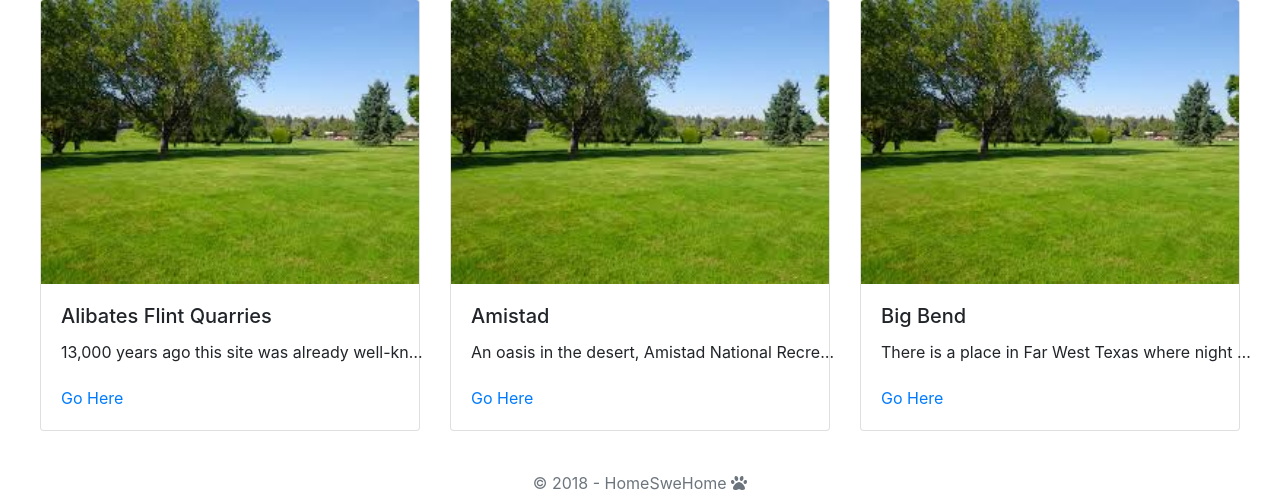
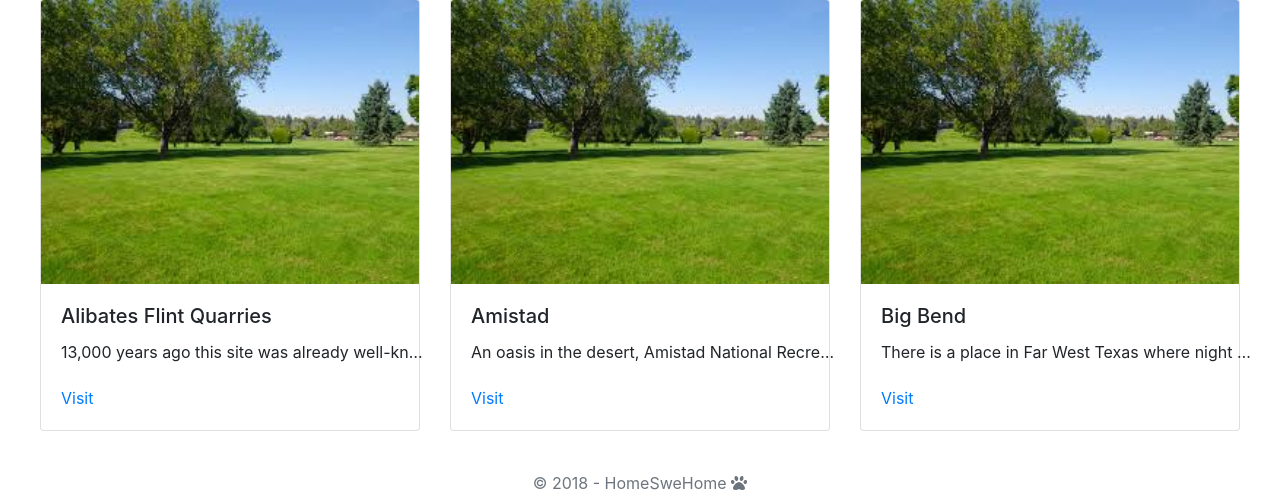
Before and after one commit to TimCoding/HomeSweHome, a Python web app: template server/templates/dog_details.html in a window 1280 px wide. Shown: the part 862-1363 px from the top of the page. Run offline with Jinja, Linux system fonts and the light colour scheme; the template is opened without the code that fills it, so the values that code supplies are empty; some libraries are stand-ins or nearby versions.

Commit message:
added image to jumbotron in park_details, added a park_details.css, fixed inconsistency of link in dog_details

```diff
--- /dev/null
+++ b/server/static/styles/park_details_style.css
@@ -0,0 +1,5 @@
+.jumbotron{
+    background-image: url('https://images.unsplash.com/photo-1508922450598-2f5b1193950a?ixlib=rb-0.3.5&ixid=eyJhcHBfaWQiOjEyMDd9&s=d213b02f0d7c7935bb3889e81b78ea59&auto=format&fit=crop&w=1107&q=80');
+    background-size: cover;
+    min-height: 400px;
+}
--- a/server/templates/dog_details.html
+++ b/server/templates/dog_details.html
@@ -84,7 +84,7 @@
           <div class="card-body">
             <h5 class="card-title">Alibates Flint Quarries</h5>
             <p class="card-text"><span>13,000 years ago this site was already well-known by mammoth hunters as a place to get the best stone for their tools. Centuries passed but the colorful flint found right here in the Texas panhandle never lost its value and usefulness. Visit and gain a sense of how integral this site was to the survival, commerce and culture of the High Plains.</span></p>
-            <a href="/park_details/0" class="card-link">Go Here</a>
+            <a href="/park_details/0" class="card-link">Visit</a>
           </div>
         </div>
 
@@ -93,7 +93,7 @@
           <div class="card-body">
             <h5 class="card-title">Amistad</h5>
             <p class="card-text"><span>An oasis in the desert, Amistad National Recreation Area consists of the US portion of the International Amistad Reservoir. Amistad, whose name comes from the Spanish word meaning friendship, is best known for excellent water-based recreation, camping, hiking, rock art viewing, and its rich cultural history. Amistad is also home to a wide variety of plant and animal life above and below the water.</span></p>
-            <a href="/park_details/1" class="card-link">Go Here</a>
+            <a href="/park_details/1" class="card-link">Visit</a>
           </div>
         </div>
 
@@ -102,7 +102,7 @@
           <div class="card-body">
             <h5 class="card-title">Big Bend</h5>
             <p class="card-text"><span>There is a place in Far West Texas where night skies are dark as coal and rivers carve temple-like canyons in ancient limestone. Here, at the end of the road, hundreds of bird species take refuge in a solitary mountain range surrounded by weather-beaten desert. Tenacious cactus bloom in sublime southwestern sun, and diversity of species is the best in the country. This magical place is Big Bend.</span></p>
-            <a href="/park_details/2" class="card-link">Go Here</a>
+            <a href="/park_details/2" class="card-link">Visit</a>
           </div>
         </div>
       </div>
--- a/server/templates/park_details.html
+++ b/server/templates/park_details.html
@@ -1,11 +1,11 @@
 {% extends "base.html" %}
 {% block content %}
+<link rel= "stylesheet" href= "{{ url_for('static',filename='styles/park_details_style.css') }}">
 
 <!-- jumbotron -->
 <div class="jumbotron jumbotron-fluid">
   <div class="container">
     <h1>{{park_data["name"]}}</h1>
-    <p>Don't know if you guys want a picture here</p>
   </div>
 </div>
 
```
